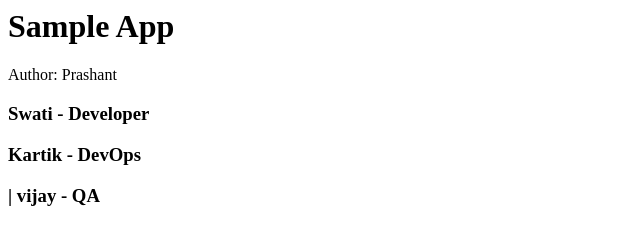
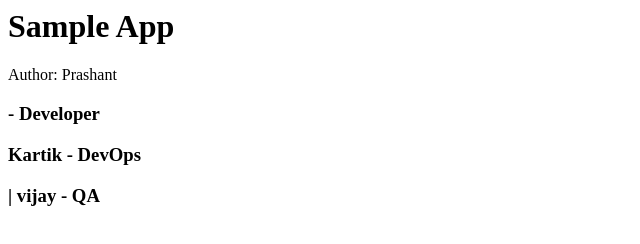
Before and after one commit to vijaykankane/b12githubaction-vk, a plain HTML site: page index.html in a window 1280 px wide. Shown: the full height of the page, 0-640 px from the left. Drawn offline with Linux system fonts and the light colour scheme.

Commit message:
Update index.html

```diff
--- a/index.html
+++ b/index.html
@@ -2,6 +2,6 @@
 
 <p>Author: Prashant</p>
 
-<h3>Swati - Developer</h3>
+<h3> - Developer</h3>
 <h3>Kartik - DevOps</h3>
 <h3> | vijay - QA</h3>
```
